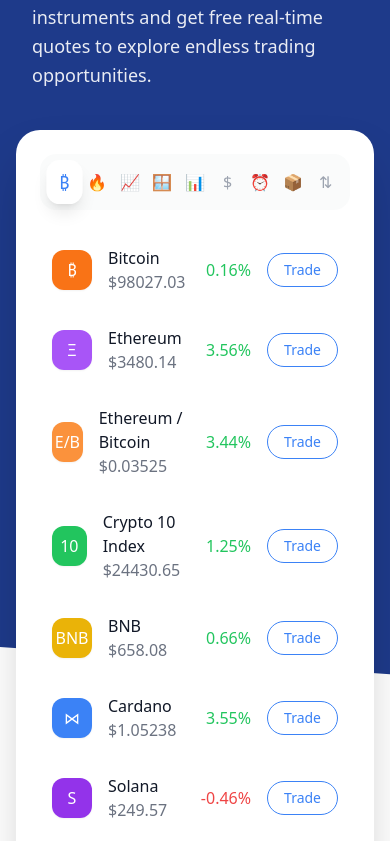
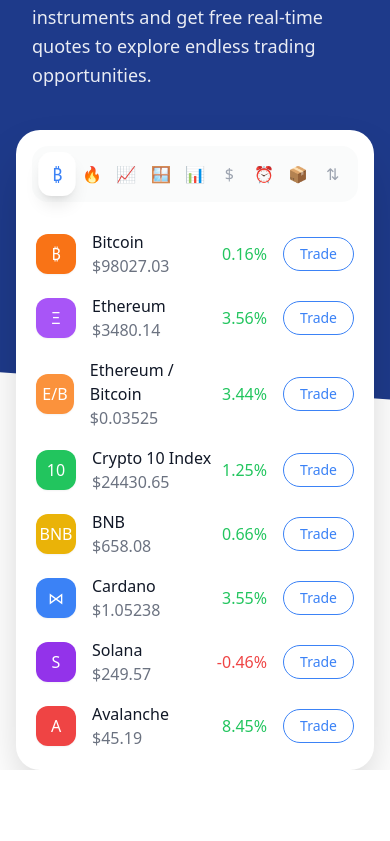
Before and after one commit to hishdb/vertexpluseFront, a React (Vite) app: page / in a window 390 px wide. Shown: the part 1123-1964 px from the top of the page. Built offline with nearby package versions, Linux system fonts and the light colour scheme.

Commit message:
testing4 responsivenss in GlobalMarketSection for macOs

```diff
--- a/src/components/GlobalMarketsSection.tsx
+++ b/src/components/GlobalMarketsSection.tsx
@@ -199,7 +199,7 @@
     <div className="absolute inset-0 z-0">
       <svg
         viewBox="0 0 1200 600"
-        className="w-full h-full"
+        className="w-full h-[100vh]"
         preserveAspectRatio="xMidYMid slice"
       >
         <g transform="rotate(4, 300, 300)">
@@ -226,6 +226,7 @@
       </svg>
     </div>
 
+
   {/* Content */}
   <div className="relative z-10 flex flex-col md:flex-row items-center max-w-7xl mx-auto h-full px-4 sm:px-8 lg:px-12">
     {/* Left Content */}
@@ -248,7 +249,7 @@
         scale: springScale,
         y: springY,
       }}
-        className="w-full md:w-[500px] lg:w-[550px] bg-white rounded-3xl shadow-2xl p-6 md:p-8 lg:p-10 mt-10 md:mt-0"
+      className="w-full md:w-[500px] lg:w-[550px] bg-white rounded-3xl shadow-2xl p-4 md:p-6 lg:p-6 mt-10 md:mt-0"
     >
       {/* Tab Navigation */}
       <div className="flex items-center justify-between mb-6 md:mb-8 bg-gray-50/80 rounded-2xl p-2">
@@ -259,7 +260,8 @@
             whileTap={{ scale: 0.95 }}
             onClick={() => setActiveTab(tab.id)}
             className={`relative w-10 h-10 rounded-xl flex items-center justify-center transition-all duration-200
-                ${tab.id === activeTab
+              ${
+                tab.id === activeTab
                   ? "bg-white text-blue-500 shadow-lg transform scale-110"
                   : "text-gray-400 hover:text-blue-400"
               }`}
@@ -277,7 +279,7 @@
             initial={{ opacity: 0, y: 20 }}
             animate={{ opacity: 1, y: 0 }}
             transition={{ delay: index * 0.1 }}
-              className="flex items-center justify-between p-3 hover:bg-gray-50 rounded-xl transition-colors duration-200"
+            className="flex items-center justify-between p-1 hover:bg-gray-50 rounded-xl transition-colors duration-200"
           >
             <div className="flex items-center gap-4">
               <div
```
Lines whose indentation alone changed are shown as unchanged.
